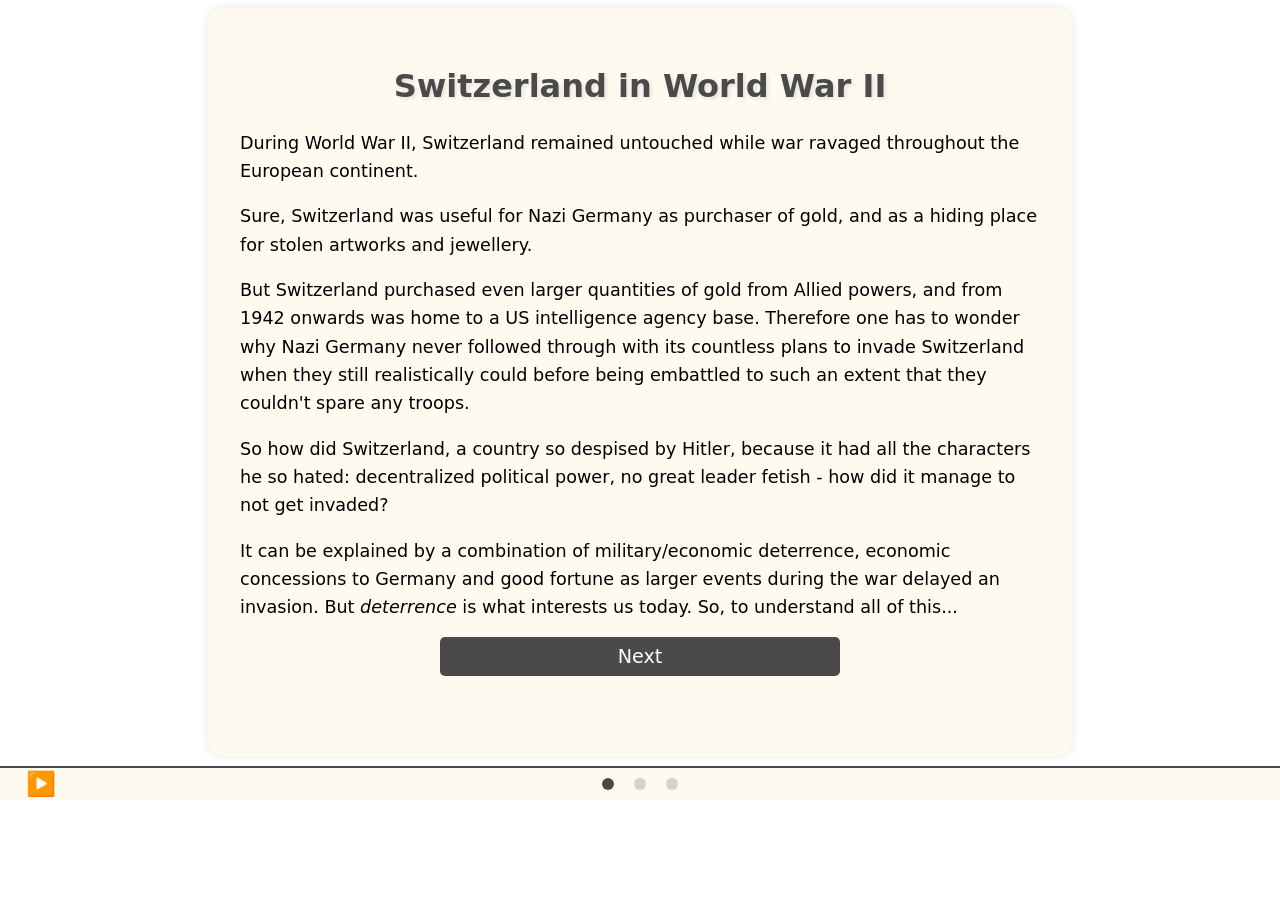
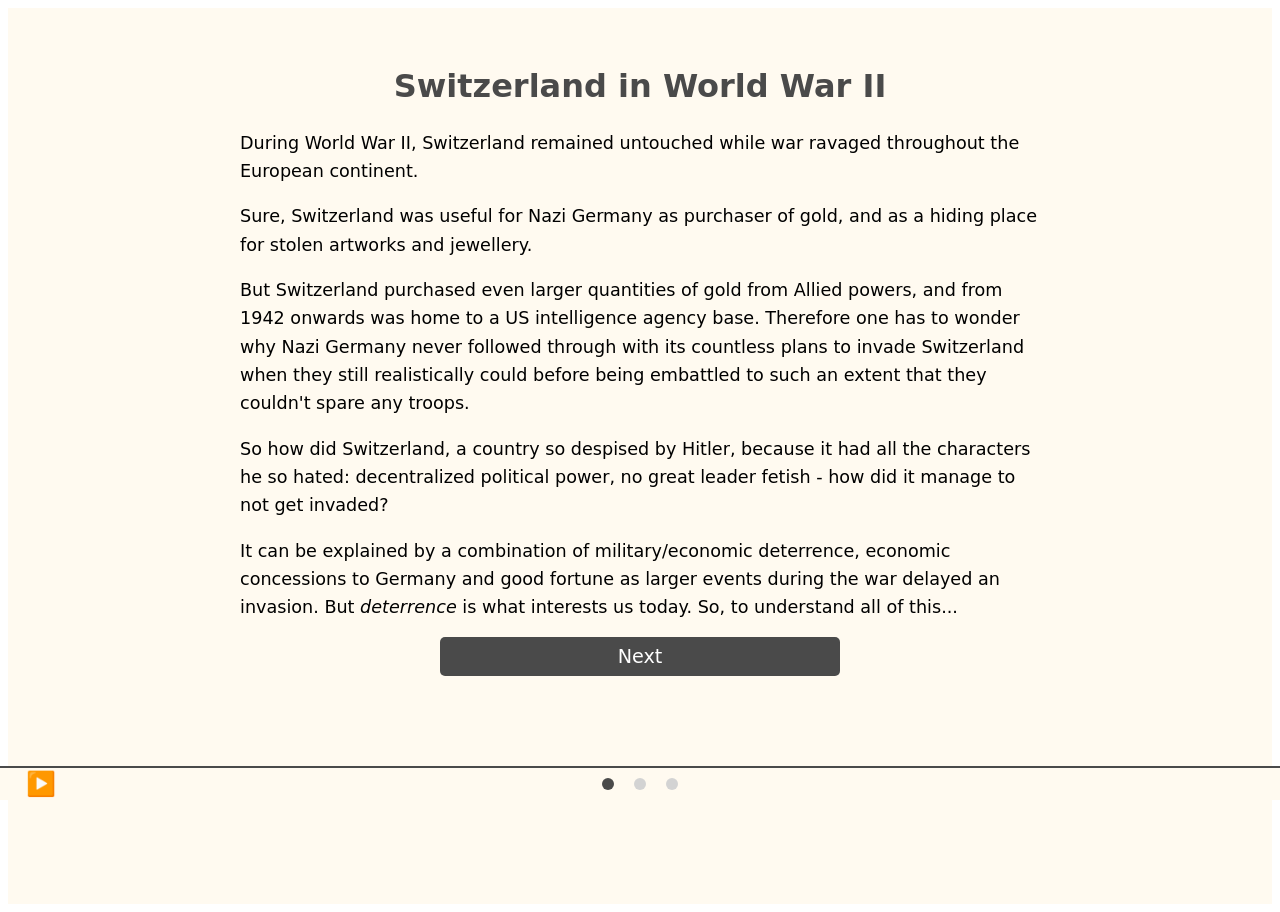
Before and after one commit to danielfetz/testexplorable, a React (Create React App) app: page / in a window 1280 px wide. Before the commit the page ends 800 px from the top, so only its background shows below. Built offline with nearby package versions, Linux system fonts and the light colour scheme.

Commit message:
Update SwitzerlandWWIIExplanation.jsx

```diff
--- a/src/SwitzerlandWWIIExplanation.jsx
+++ b/src/SwitzerlandWWIIExplanation.jsx
@@ -127,16 +127,18 @@ const InteractiveExplanation = () => {
     };
   }, []);
 
-  const containerStyle = {
+  const pageStyle = {
     fontFamily: '"Comic Sans MS", cursive, sans-serif',
+    backgroundColor: '#fffaf0',
+    minHeight: '100vh',
     padding: '2rem',
     paddingBottom: '4rem',
+  };
+
+  const containerStyle = {
     maxWidth: '800px',
     margin: '0 auto',
     marginBottom: '40px',
-    backgroundColor: '#fffaf0',
-    borderRadius: '15px',
-    boxShadow: '0 0 10px rgba(0,0,0,0.1)',
     position: 'relative',
     zIndex: 1,
   };
@@ -147,7 +149,6 @@ const InteractiveExplanation = () => {
     marginBottom: '1.5rem',
     textAlign: 'center',
     color: '#4a4a4a',
-    textShadow: '2px 2px 4px rgba(0,0,0,0.1)',
   };
 
   const textStyle = {
@@ -308,7 +309,7 @@ const InteractiveExplanation = () => {
   );
 
   return (
-    <>
+    <div style={pageStyle}>
       <div style={containerStyle}>
         <h2 style={titleStyle}>Switzerland in World War II</h2>
         {stage === 'intro' && renderIntro()}
@@ -322,7 +323,7 @@ const InteractiveExplanation = () => {
         toggleMusic={toggleMusic}
       />
       <DiagonalTransition isTransitioning={isTransitioning} onTransitionEnd={handleTransitionEnd} />
-    </>
+    </div>
   );
 };
 
```
